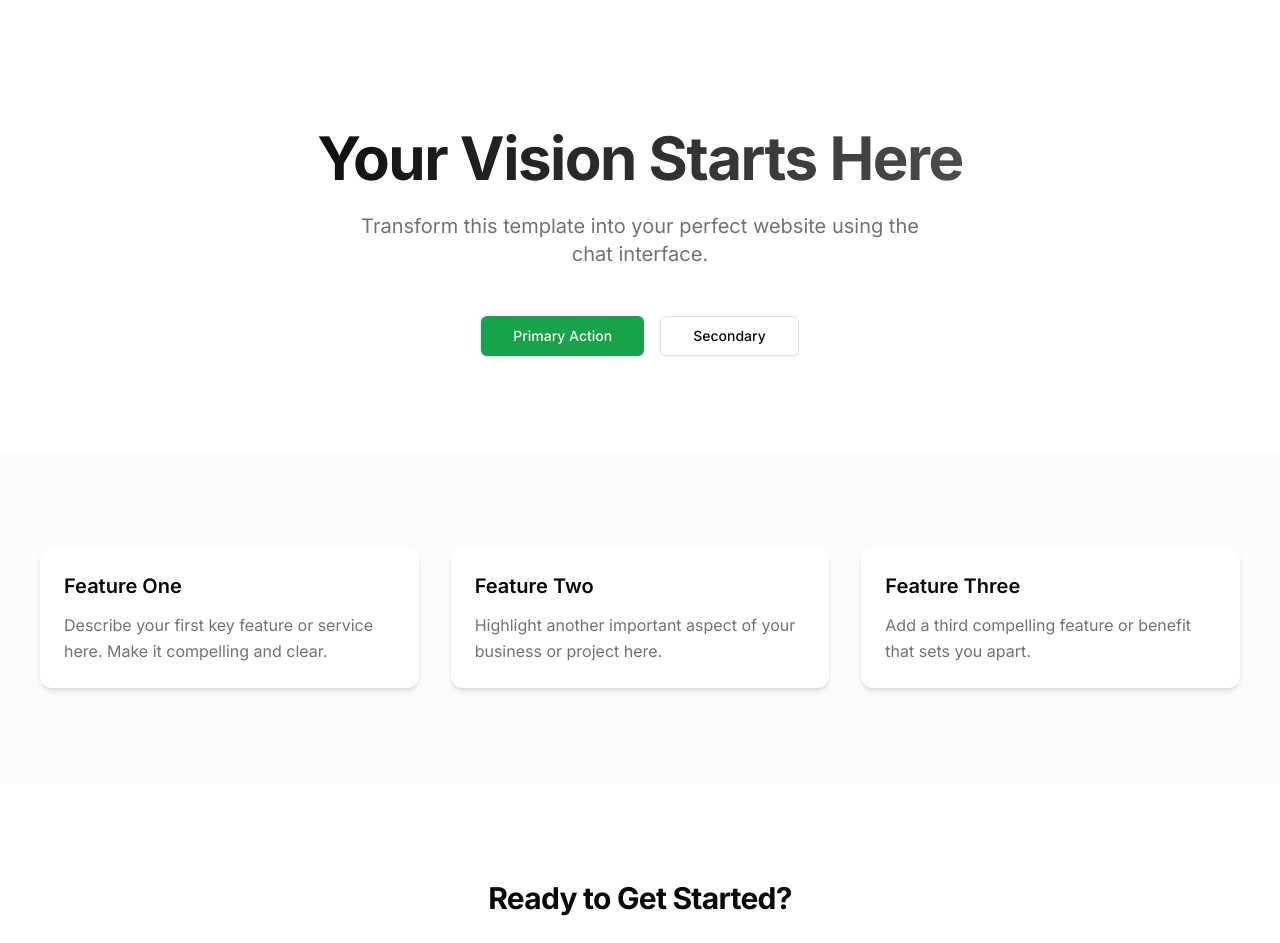
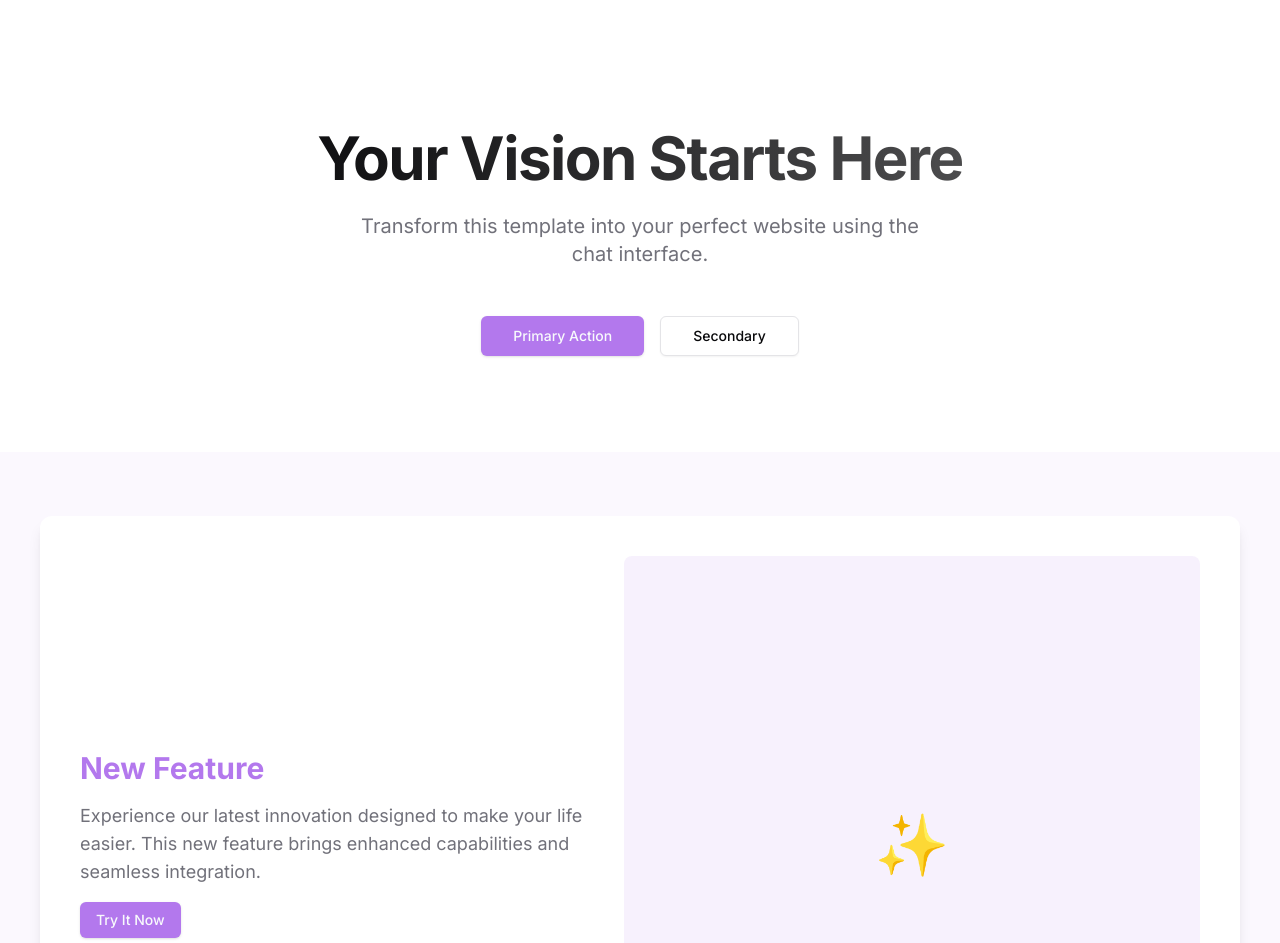
Before and after one commit to magnolia-AI/this-is-test-x5mie, a Next.js app: page / in a window 1280 px wide. Shown: the top 943 px of the page. Built offline with nearby package versions, Linux system fonts and the light colour scheme.

Commit message:
Update 1 files

```diff
--- a/app/page.tsx
+++ b/app/page.tsx
@@ -1,9 +1,7 @@
 'use client'
 import { Button } from '@/components/ui/button'
 import { Card, CardContent } from '@/components/ui/card'
-import { useRouter } from 'next/navigation'
 export default function Home() {
-  const router = useRouter()
   return (
     <main className="min-h-screen bg-background">
       {/* Hero Section */}
@@ -16,15 +14,29 @@ export default function Home() {
             Transform this template into your perfect website using the chat interface.
           </p>
           <div className="mt-12 flex gap-4 justify-center">
-            <Button
-              size="lg"
-              className="px-8 bg-green-600 hover:bg-green-700"
-              onClick={() => router.push('/demo')}
-            >
-              Primary Action
-            </Button>
+            <Button size="lg" className="px-8">Primary Action</Button>
             <Button size="lg" variant="outline" className="px-8">Secondary</Button>
           </div>
+        </div>
+      </section>
+      {/* New Feature Highlight Section */}
+      <section className="container mx-auto px-4 py-16 bg-primary/5">
+        <div className="max-w-[1200px] mx-auto">
+          <Card className="p-6 border-none shadow-lg">
+            <CardContent className="flex flex-col md:flex-row items-center gap-8 p-4">
+              <div className="flex-1 space-y-4">
+                <h2 className="text-3xl font-bold text-primary">New Feature</h2>
+                <p className="text-lg text-muted-foreground">
+                  Experience our latest innovation designed to make your life easier.
+                  This new feature brings enhanced capabilities and seamless integration.
+                </p>
+                <Button className="mt-4">Try It Now</Button>
+              </div>
+              <div className="flex-1 bg-primary/10 rounded-lg p-8 aspect-square flex items-center justify-center">
+                <div className="text-6xl">✨</div>
+              </div>
+            </CardContent>
+          </Card>
         </div>
       </section>
       {/* Content Section */}
```
